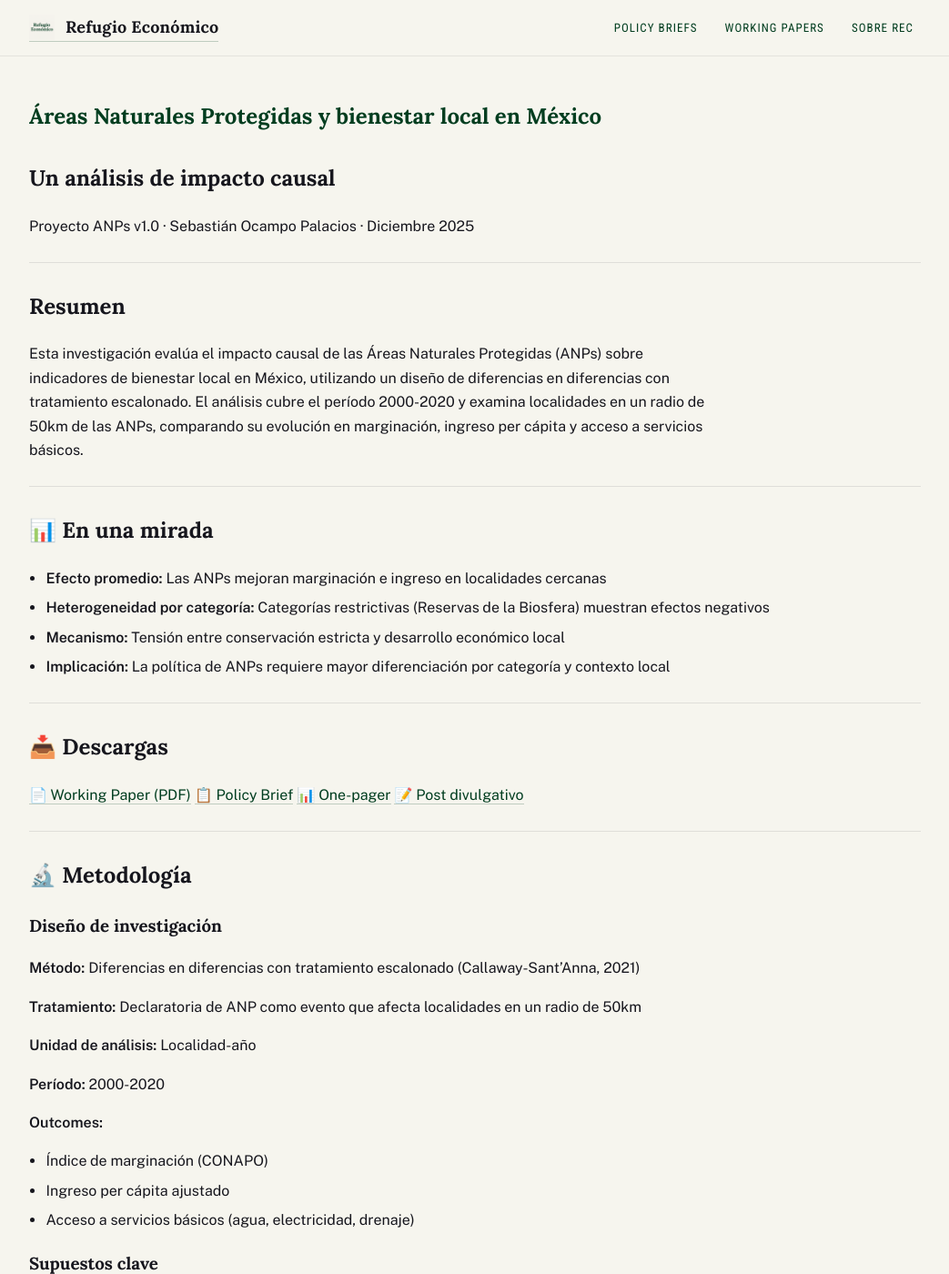
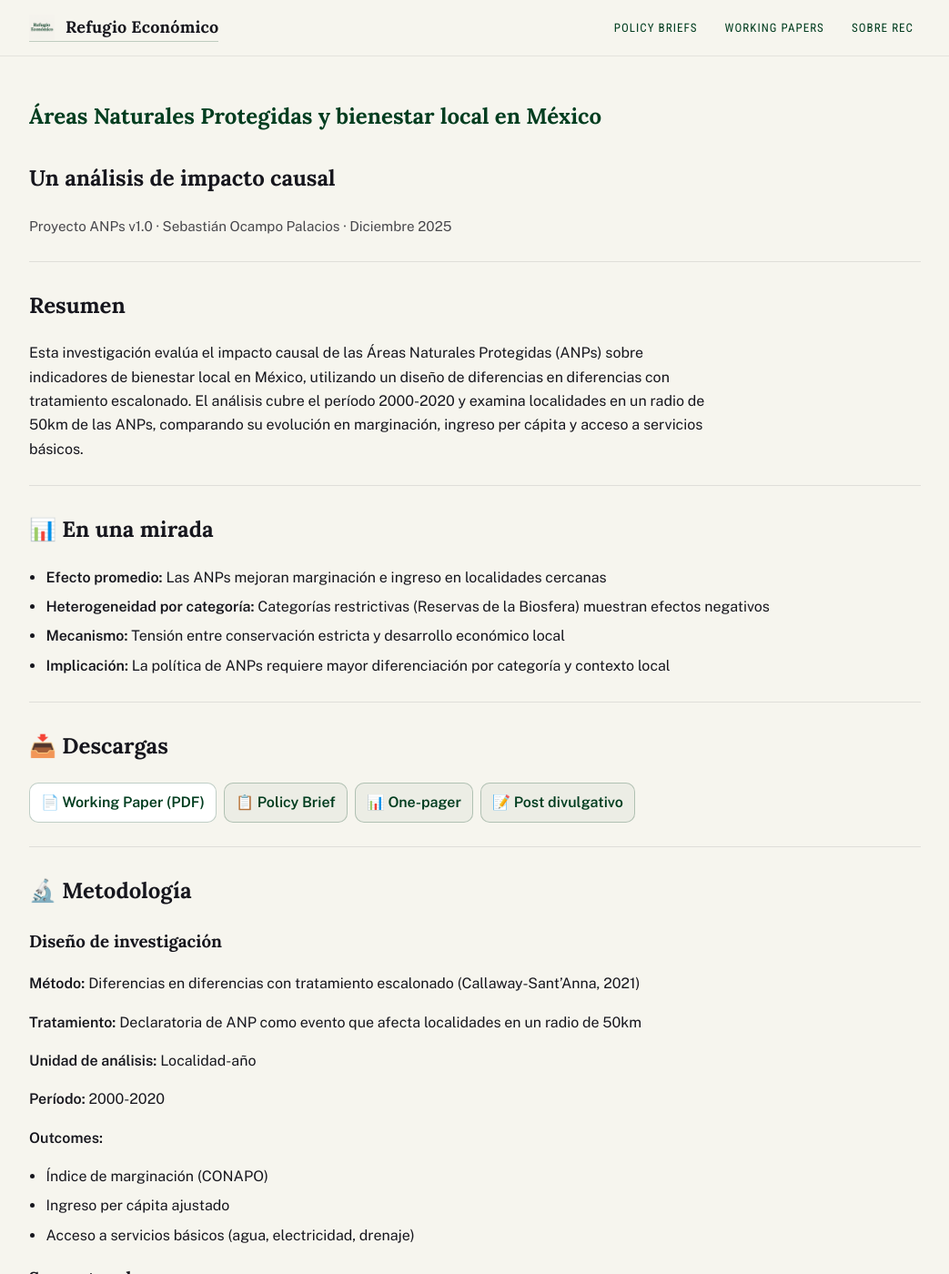
Before and after one commit to socapal/refugioeconomico.mx, a Jekyll site: the page built from projects/anps-v1.md, in a window 1280 px wide and 1400 px high. Shown: the whole window at 91% size, without its empty margins (118-1161 px from the left). Built offline with Jekyll 4.4.1, drawn with Linux system fonts in a browser that asks for light colours.

Commit message:
Fix custom-domain routing and broken asset links

````diff
--- a/_layouts/default.html
+++ b/_layouts/default.html
@@ -6,6 +6,7 @@
     <meta name="description" content="{{ page.description | default: site.description | strip_html | normalize_whitespace | escape }}">
     <title>{% if page.title %}{{ page.title }} · {% endif %}{{ site.title }}</title>
     <link rel="canonical" href="{{ page.url | absolute_url }}">
+    <link rel="icon" type="image/png" href="{{ '/assets/img/logo-rec.png' | relative_url }}">
     <link rel="stylesheet" href="{{ '/assets/css/style.css' | relative_url }}">
   </head>
   <body>
--- a/assets/css/style.css
+++ b/assets/css/style.css
@@ -123,3 +123,57 @@
 /* Links look more “editorial” */
 a{ border-bottom: 1px solid rgba(1,61,31,.22); }
 a:hover{ border-bottom-color: rgba(219,100,127,.45); }
+
+
+/* Components used across index and series pages */
+.btn{
+  display:inline-block;
+  padding:8px 12px;
+  border-radius:10px;
+  border:1px solid rgba(1,61,31,.25);
+  background:#fff;
+  font-weight:600;
+  border-bottom:1px solid rgba(1,61,31,.25);
+}
+.btn:hover{
+  background: rgba(219,100,127,.10);
+}
+.btn-secondary{
+  background: rgba(1,61,31,.04);
+}
+.series-grid{
+  display:grid;
+  grid-template-columns: repeat(auto-fit, minmax(240px, 1fr));
+  gap:16px;
+}
+.series-card{
+  background: rgba(255,255,255,.65);
+  border:1px solid rgba(22,22,29,.08);
+  border-radius:14px;
+  padding:14px;
+}
+.publication-meta{
+  color: rgba(22,22,29,.78);
+  font-size: .95rem;
+  margin: 10px 0 14px;
+}
+.publication-links{
+  display:flex;
+  flex-wrap:wrap;
+  gap:8px;
+  margin:14px 0;
+}
+.info-box{
+  background: rgba(255,255,255,.55);
+  border-left: 4px solid var(--accent);
+  border-radius: 10px;
+  padding: 12px 14px;
+}
+.badge{
+  display:inline-block;
+  padding:1px 8px;
+  border-radius:999px;
+  background: rgba(1,61,31,.12);
+  font-size:.78rem;
+  font-weight:600;
+}
--- a/projects/anps-v1.md
+++ b/projects/anps-v1.md
@@ -33,9 +33,9 @@
 ## 📥 Descargas
 
 <div class="publication-links">
-  <a href="{{ '/assets/pdfs/REC-WP-2026-01-anps-v1.0.pdf' | relative_url }}" class="btn">📄 Working Paper (PDF)</a>
-  <a href="{{ '/assets/pdfs/REC-PB-001-anps-v1.0.pdf' | relative_url }}" class="btn btn-secondary">📋 Policy Brief</a>
-  <a href="{{ '/assets/pdfs/REC-OP-001-anps-v1.0.pdf' | relative_url }}" class="btn btn-secondary">📊 One-pager</a>
+  <a href="{{ '/downloads/anps-v1/' | relative_url }}" class="btn">📄 Working Paper (PDF)</a>
+  <a href="{{ '/downloads/anps-v1/' | relative_url }}" class="btn btn-secondary">📋 Policy Brief</a>
+  <a href="{{ '/downloads/anps-v1/' | relative_url }}" class="btn btn-secondary">📊 One-pager</a>
   <a href="https://refugioeconomico.mx/anps-bienestar" class="btn btn-secondary">📝 Post divulgativo</a>
 </div>
 
@@ -113,7 +113,7 @@
 **Áreas Naturales Protegidas:**
 - CONANP - Comisión Nacional de Áreas Naturales Protegidas
 - Shapefile de polígonos de ANPs (1900-2020)
-- [Descargar datos]({{ '/data/anps-v1/' | relative_url }})
+- [Descargar datos](https://github.com/sebasdepapel/anps-impacto)
 
 **Bienestar local:**
 - INEGI - Censos de Población y Vivienda (2000, 2010, 2020)
@@ -159,13 +159,13 @@
 ### Publicaciones
 
 1. **Working Paper** (REC-WP-2026-01)
-   [Descargar PDF]({{ '/assets/pdfs/REC-WP-2026-01-anps-v1.0.pdf' | relative_url }})
+   [Descargar PDF]({{ '/downloads/anps-v1/' | relative_url }})
 
 2. **Policy Brief** (REC-PB-001)
-   [Descargar PDF]({{ '/assets/pdfs/REC-PB-001-anps-v1.0.pdf' | relative_url }})
+   [Descargar PDF]({{ '/downloads/anps-v1/' | relative_url }})
 
 3. **One-pager institucional** (REC-OP-001)
-   [Descargar PDF]({{ '/assets/pdfs/REC-OP-001-anps-v1.0.pdf' | relative_url }})
+   [Descargar PDF]({{ '/downloads/anps-v1/' | relative_url }})
 
 ### Materiales adicionales
 
@@ -176,7 +176,7 @@
    [Ver en GitHub](https://github.com/sebasdepapel/anps-impacto/blob/main/DATA.md)
 
 6. **Presentación ejecutiva**
-   [Descargar PPTX]({{ '/assets/presentations/REC-ANPs-deck.pptx' | relative_url }})
+   [Descargar PPTX]({{ '/downloads/anps-v1/' | relative_url }})
 
 ---
 
@@ -203,14 +203,14 @@
 Ocampo Palacios, S. (2026). Áreas Naturales Protegidas y bienestar
 local en México: Un análisis de impacto causal. Refugio Económico
 Working Paper REC-WP-2026-01.
-{{ site.url }}{{ '/assets/pdfs/REC-WP-2026-01-anps-v1.0.pdf' | relative_url }}
+{{ '/assets/pdfs/REC-WP-2026-01-anps-v1.0.pdf' | absolute_url }}
 ```
 
 ### Policy Brief
 ```
 Ocampo Palacios, S. (2025). Áreas Naturales Protegidas y bienestar
 local en México. Refugio Económico Policy Brief REC-PB-001.
-{{ site.url }}{{ '/assets/pdfs/REC-PB-001-anps-v1.0.pdf' | relative_url }}
+{{ '/assets/pdfs/REC-PB-001-anps-v1.0.pdf' | absolute_url }}
 ```
 
 ### Código
````
Also changed, not shown: downloads_anps_v1.md (added, +32 -0 lines), index.md (+3 -3 lines), policy_briefs.md (+2 -2 lines), working_papers.md (+2 -2 lines).
